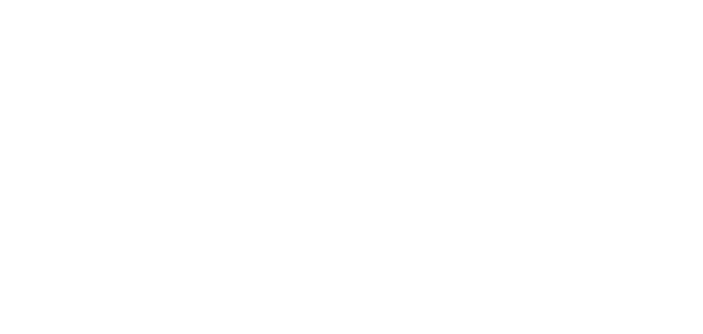
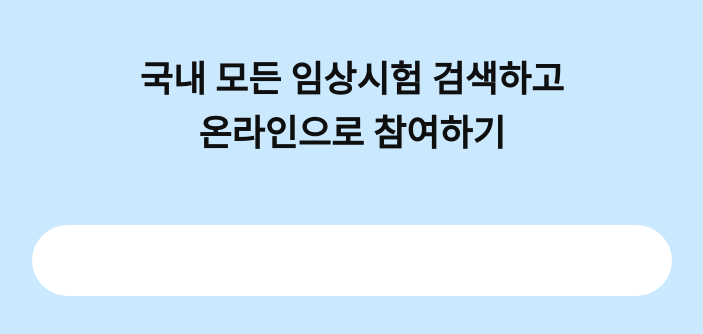
Before and after one commit to salmontaker/clinical-trials, a React (Create React App) app: page / in a window 1280 px wide. Shown: the part 226-560 px from the top of the page, without its empty margins (288-991 px from the left). Built offline with nearby package versions, Linux system fonts and the light colour scheme.

Commit message:
feat: 요구사항 구현

```diff
--- a/src/App.tsx
+++ b/src/App.tsx
@@ -1,5 +1,16 @@
+import { ThemeProvider } from 'styled-components'
+
+import SearchPage from './pages/SearchPage'
+import Theme from './styles/base/DefaultTheme'
+import GlobalStyle from './styles/base/GlobalStyle'
+
 function App() {
-  return <div></div>
+  return (
+    <ThemeProvider theme={Theme}>
+      <GlobalStyle />
+      <SearchPage />
+    </ThemeProvider>
+  )
 }
 
 export default App
--- /dev/null
+++ b/src/apis/Instance.ts
@@ -0,0 +1,7 @@
+import axios from 'axios'
+
+const BASE_URL = 'http://localhost:4000'
+
+export const Instance = axios.create({
+  baseURL: BASE_URL,
+})
--- /dev/null
+++ b/src/apis/trial.ts
@@ -0,0 +1,13 @@
+import { Instance } from './Instance'
+
+export interface trialDTO {
+  sickCd: string
+  sickNm: string
+}
+
+export const getTrialsRequest = async (query: string) => {
+  const { data } = await Instance.get<trialDTO[]>(`/sick?q=${query}`)
+  console.info('calling api')
+
+  return data
+}
--- /dev/null
+++ b/src/components/Search/SearchProvider.styled.ts
@@ -0,0 +1,56 @@
+import { styled } from 'styled-components'
+
+import { flex } from '../../styles/constants/flex'
+import { fontSizes } from '../../styles/constants/fontSize'
+
+export const Wrapper = styled.div`
+  ${flex.flexColumnCenter}
+  height: 100vh;
+  background-color: #cae9ff;
+  overflow: hidden;
+`
+
+export const Title = styled.div`
+  text-align: center;
+  line-height: 1.5;
+  font-size: ${fontSizes.large};
+  font-weight: bold;
+  margin-bottom: 64px;
+`
+
+export const Input = styled.input`
+  width: 50%;
+  border-radius: 42px;
+  background-color: white;
+  font-size: ${fontSizes.medium};
+  padding: 24px;
+`
+
+export const SuggestionWrapper = styled.div`
+  &::-webkit-scrollbar {
+    display: none;
+  }
+  margin-top: 24px;
+  background-color: white;
+  width: 50%;
+  max-height: 50%;
+  border-radius: 42px;
+  padding: 24px;
+  overflow-y: auto;
+`
+
+export const SuggestionTitle = styled.div`
+  font-size: ${fontSizes.small};
+  font-weight: bold;
+  color: gray;
+`
+
+export const Ul = styled.ul`
+  margin-top: 12px;
+`
+
+export const Li = styled.li<{ selected: boolean }>`
+  background-color: ${(props) => (props.selected ? 'aliceblue' : '')};
+  padding-top: 12px;
+  padding-bottom: 12px;
+`
--- /dev/null
+++ b/src/components/Search/SearchProvider.tsx
@@ -0,0 +1,134 @@
+import { AxiosError } from 'axios'
+import { useState, useEffect, PropsWithChildren, useRef } from 'react'
+
+import { getTrialsRequest, trialDTO } from '../../apis/trial'
+import {
+  DEBOUNCE_DELAY_MS,
+  EXPIRE_TIME,
+  SearchContext,
+  useSearchContext,
+} from '../../contexts/SearchContext'
+import useDebounce from '../../hooks/useDebounce'
+
+import * as S from './SearchProvider.styled'
+
+interface SuggestionCache {
+  value: trialDTO[]
+  expireTime: number
+}
+
+function SearchProvider({ children }: PropsWithChildren) {
+  const [query, setQuery] = useState('')
+  const debouncedQuery = useDebounce(query, DEBOUNCE_DELAY_MS)
+
+  const [suggestions, setSuggestions] = useState<trialDTO[]>([])
+  const [cache, setCache] = useState<Record<string, SuggestionCache>>({})
+  const [selectedIdx, setSelectedIdx] = useState(-1)
+
+  useEffect(() => {
+    const NOW = Date.now()
+
+    if (!debouncedQuery) {
+      setSuggestions([])
+      setSelectedIdx(-1)
+      return
+    }
+
+    if (cache[debouncedQuery] && cache[debouncedQuery].expireTime > NOW) {
+      setSuggestions(cache[debouncedQuery].value)
+      setSelectedIdx(-1)
+      return
+    }
+
+    getTrialsRequest(debouncedQuery)
+      .then((data) => {
+        setSuggestions(data)
+        setCache((prev) => ({
+          ...prev,
+          [debouncedQuery]: {
+            value: data,
+            expireTime: NOW + EXPIRE_TIME,
+          },
+        }))
+        setSelectedIdx(-1)
+      })
+      .catch((e: AxiosError) => {
+        alert(e.message)
+      })
+  }, [debouncedQuery])
+
+  return (
+    <SearchContext.Provider value={{ query, setQuery, suggestions, selectedIdx, setSelectedIdx }}>
+      {children}
+    </SearchContext.Provider>
+  )
+}
+
+export default SearchProvider
+
+const KEY_ARROW_UP = 'ArrowUp'
+const KEY_ARROW_DOWN = 'ArrowDown'
+const KEY_ENTER = 'Enter'
+
+function SearchBox() {
+  const { setQuery, suggestions, selectedIdx, setSelectedIdx } = useSearchContext()
+
+  const changeFocus = (e: React.KeyboardEvent<HTMLInputElement>) => {
+    const startIdx = 0
+    const endIdx = suggestions.length - 1
+
+    if (e.key === KEY_ARROW_UP) {
+      e.preventDefault()
+      setSelectedIdx(selectedIdx > startIdx ? selectedIdx - 1 : endIdx)
+    } else if (e.key === KEY_ARROW_DOWN) {
+      e.preventDefault()
+      setSelectedIdx(selectedIdx < endIdx ? selectedIdx + 1 : startIdx)
+    } else if (e.key === KEY_ENTER) {
+      e.currentTarget.value = suggestions[selectedIdx].sickNm
+      setQuery(suggestions[selectedIdx].sickNm)
+    }
+  }
+
+  return <S.Input onChange={(e) => setQuery(e.target.value)} onKeyDown={changeFocus} />
+}
+
+function SearchSuggestion() {
+  const { query, suggestions, selectedIdx } = useSearchContext()
+  const selectedElement = useRef<HTMLLIElement>(null)
+
+  useEffect(() => {
+    selectedElement.current?.scrollIntoView({ block: 'center' })
+  }, [selectedIdx])
+
+  if (query === '') {
+    return <div></div>
+  }
+
+  if (suggestions.length === 0) {
+    return (
+      <S.SuggestionWrapper>
+        <S.SuggestionTitle>추천 검색어 없음</S.SuggestionTitle>
+      </S.SuggestionWrapper>
+    )
+  }
+
+  return (
+    <S.SuggestionWrapper>
+      <S.SuggestionTitle>추천 검색어</S.SuggestionTitle>
+      <S.Ul>
+        {suggestions.map((suggest, index) => (
+          <S.Li
+            key={suggest.sickCd}
+            ref={selectedIdx == index ? selectedElement : null}
+            selected={selectedIdx == index}
+          >
+            {suggest.sickNm}
+          </S.Li>
+        ))}
+      </S.Ul>
+    </S.SuggestionWrapper>
+  )
+}
+
+SearchProvider.Box = SearchBox
+SearchProvider.Suggestion = SearchSuggestion
--- /dev/null
+++ b/src/contexts/SearchContext.tsx
@@ -0,0 +1,25 @@
+import { createContext, useContext } from 'react'
+
+import { trialDTO } from '../apis/trial'
+
+interface SearchContextType {
+  query: string
+  setQuery: (query: string) => void
+  suggestions: trialDTO[]
+  selectedIdx: number
+  setSelectedIdx: (idx: number) => void
+}
+
+export const SearchContext = createContext<SearchContextType | null>(null)
+
+export const useSearchContext = () => {
+  const context = useContext(SearchContext)
+  if (context === null) {
+    throw Error('Context is null!')
+  }
+  return context
+}
+
+export const DEBOUNCE_DELAY_MS = 250
+export const MINUTE_IN_MILLISECONDS = 60000
+export const EXPIRE_TIME = MINUTE_IN_MILLISECONDS * 1
--- /dev/null
+++ b/src/hooks/useDebounce.ts
@@ -0,0 +1,17 @@
+import { useEffect, useState } from 'react'
+
+const useDebounce = (value: string, delay: number) => {
+  const [debouncedValue, setDebouncedValue] = useState(value)
+
+  useEffect(() => {
+    const timer = setTimeout(() => {
+      setDebouncedValue(value)
+    }, delay)
+
+    return () => clearTimeout(timer)
+  }, [value])
+
+  return debouncedValue
+}
+
+export default useDebounce
--- /dev/null
+++ b/src/pages/SearchPage.tsx
@@ -0,0 +1,21 @@
+import SearchProvider from '../components/Search/SearchProvider'
+
+import * as S from '../components/Search/SearchProvider.styled'
+
+function SearchPage() {
+  return (
+    <S.Wrapper>
+      <S.Title>
+        국내 모든 임상시험 검색하고
+        <br />
+        온라인으로 참여하기
+      </S.Title>
+      <SearchProvider>
+        <SearchProvider.Box />
+        <SearchProvider.Suggestion />
+      </SearchProvider>
+    </S.Wrapper>
+  )
+}
+
+export default SearchPage
```
